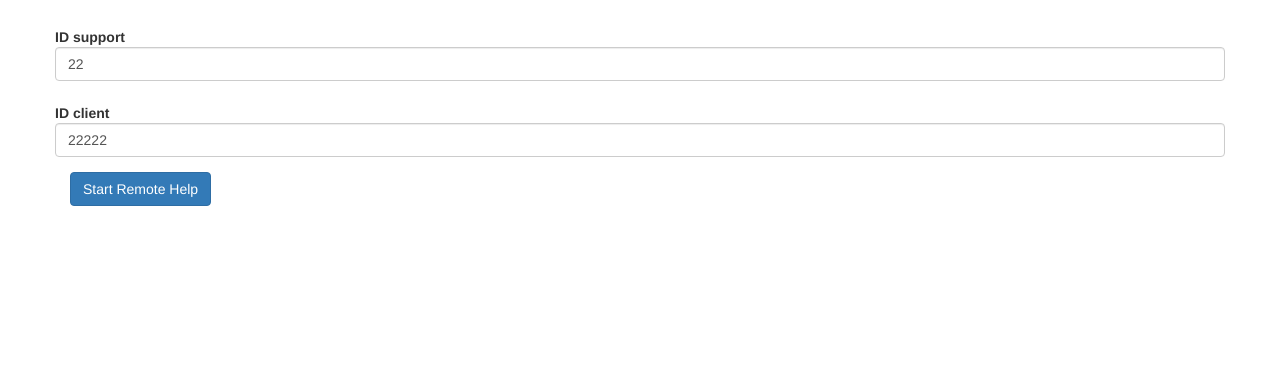
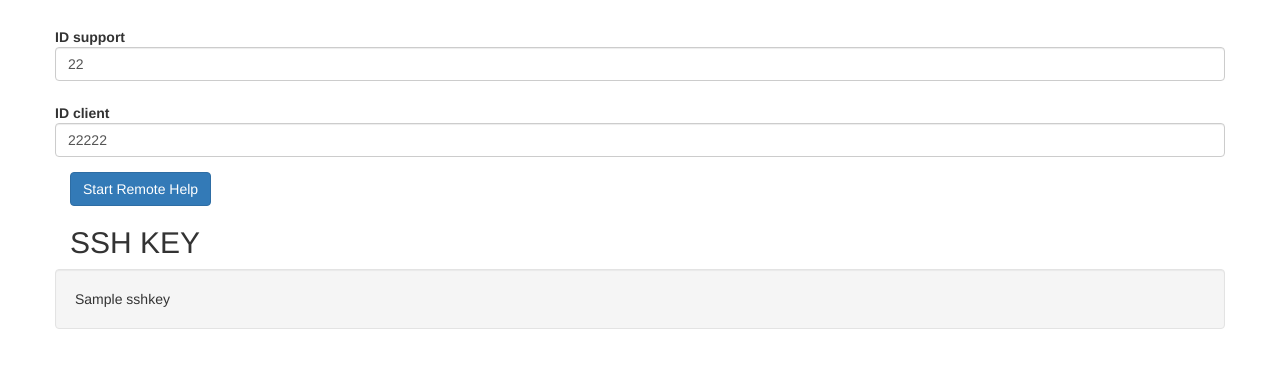
Before and after one commit to akretion/PyRemoteServer, a Flask app: template templates/index.html in a window 1280 px wide. Shown: the part 52-420 px from the top of the page. Run offline with Flask 2, Linux system fonts and the light colour scheme; the template is opened without the code that fills it: values that come from a table or form of the project are taken from there, most other values are stand-ins (such as "Sample title", 1, 10 or a date in 2020); some libraries are stand-ins or nearby versions.

Commit message:
[IMP] add ssh public key in form

```diff
--- a/templates/index.html
+++ b/templates/index.html
@@ -13,5 +13,11 @@
              <button name="action_save" type="submit" class="btn btn-primary">Start Remote Help</button>
           </div>
         </form>
+   </div>
+    <div class="container">
+        <h2> SSH KEY </h2>
+        <div class="row">
+            <div class="well span6">{{ sshkey }}</div>
+        </div>
     </div>
 {% endblock %}
```
